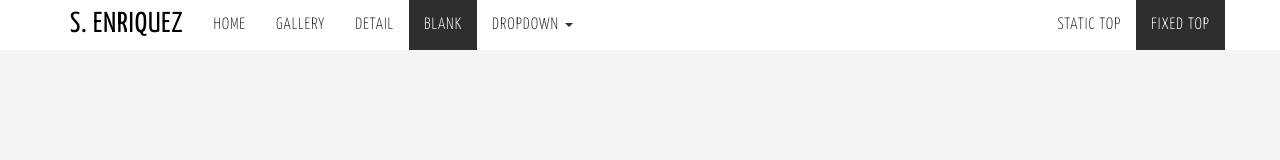
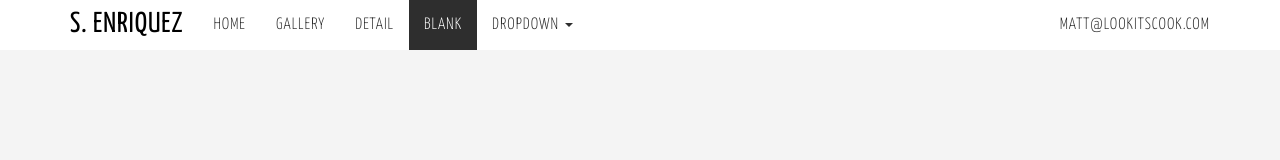
Before and after one commit to stephenenriquez/stephenenriquez.com, a plain HTML site: page blank.html in a window 1280 px wide. Drawn offline with Linux system fonts and the light colour scheme.

Commit message:
header contact link

```diff
--- a/blank.html
+++ b/blank.html
@@ -44,8 +44,7 @@
             </li>
           </ul>
           <ul class="nav navbar-nav navbar-right">
-            <li><a href="#">Static top</a></li>
-            <li class="active"><a href="#">Fixed top</a></li>
+            <li><a href="#">matt@lookitscook.com</a></li>
           </ul>
         </div><!--/.nav-collapse -->
       </div>
```
Also changed, not shown: detail.html (+1 -2 lines), gallery.html (+1 -2 lines), index.html (+1 -2 lines).
